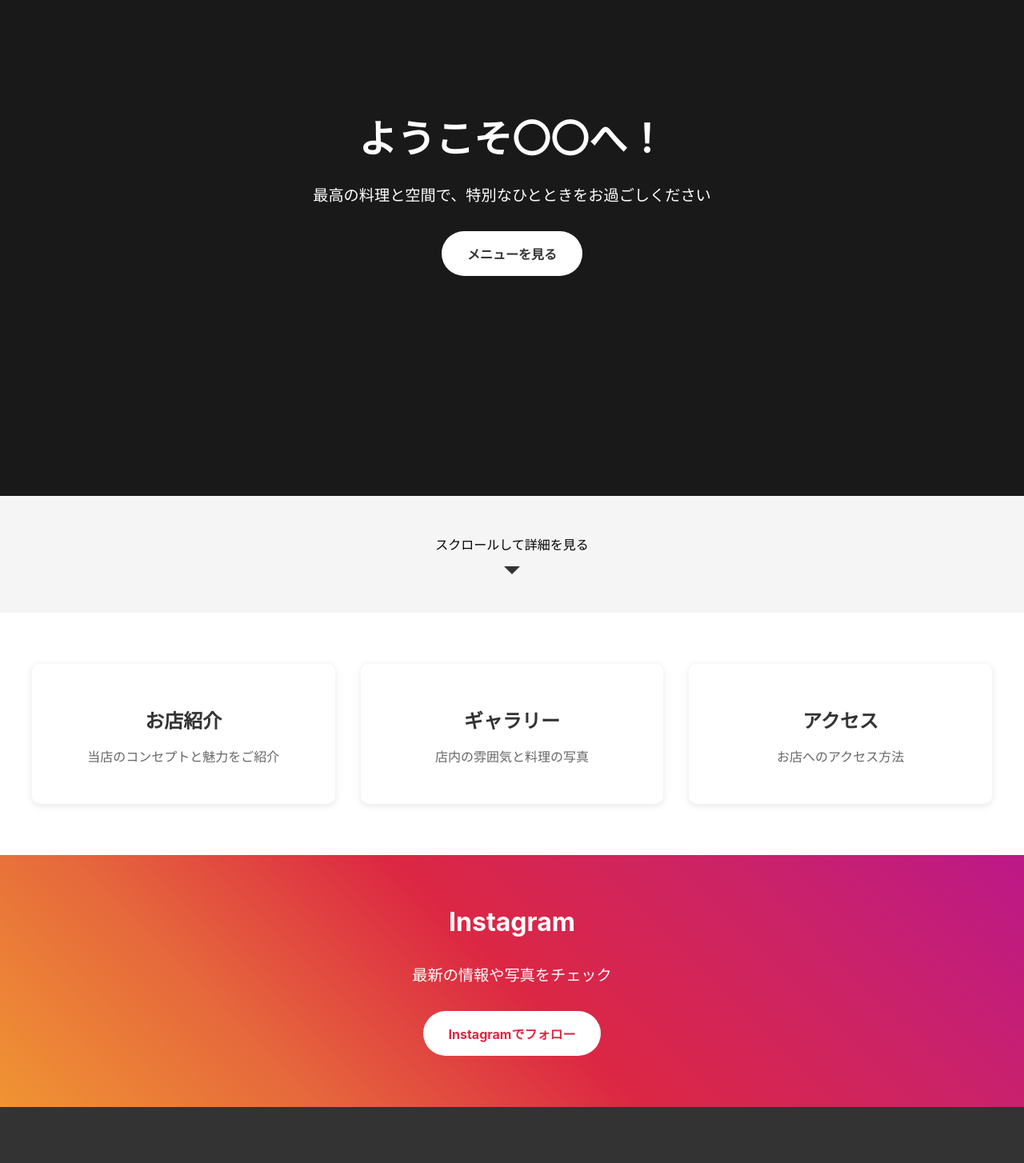
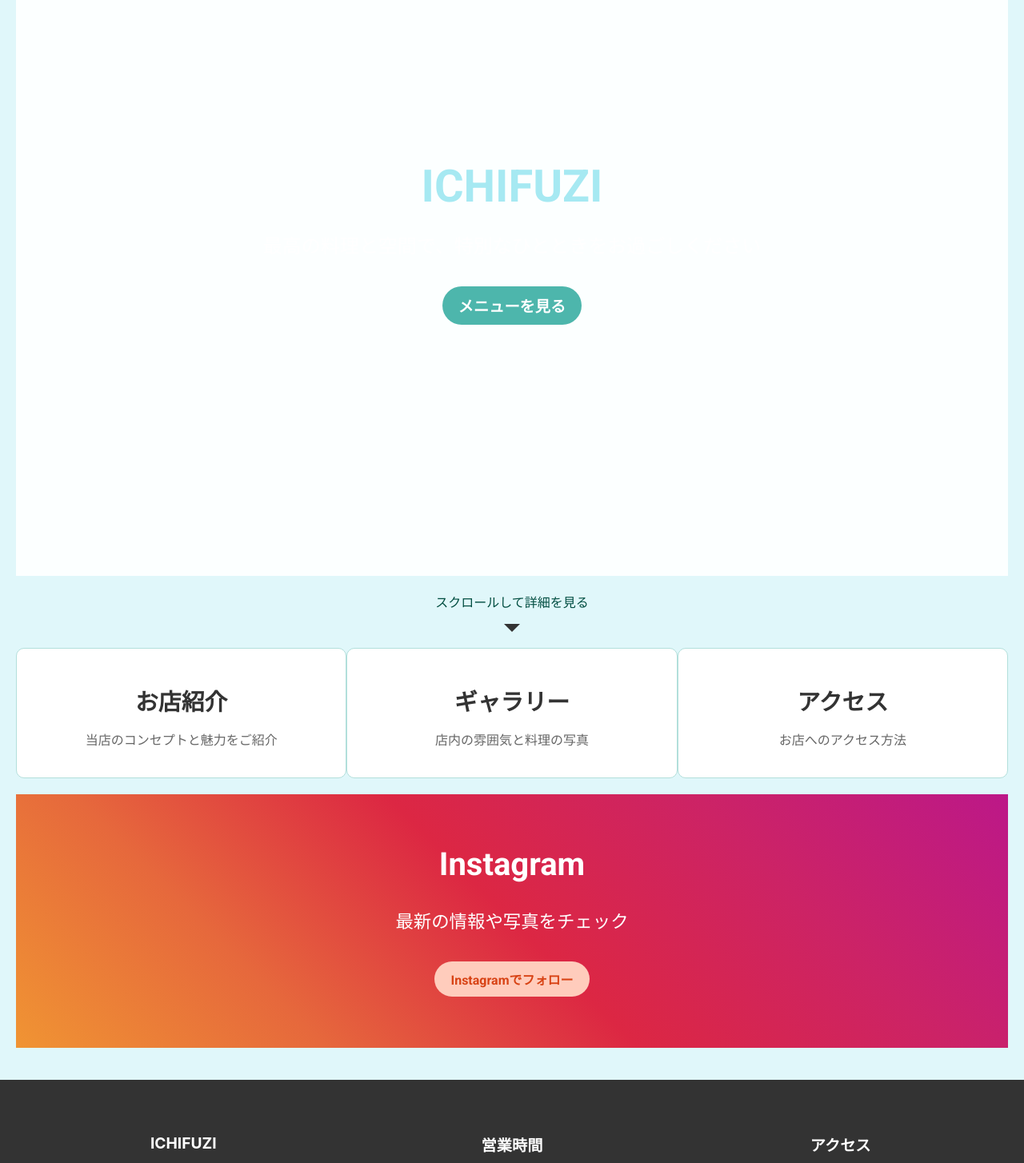
Before and after one commit to shitagami/toraoharuki, a React (Create React App) app: page / in a window 1280 px wide. Shown: the part 260-1714 px from the top of the page at 80% size. Built offline with nearby package versions, Linux system fonts and the light colour scheme.

Commit message:
Update styles for Home component and add scroll functionality

```diff
--- a/src/pages/Home.css
+++ b/src/pages/Home.css
@@ -1,5 +1,12 @@
+/* Google Fontsのインポートを追加 */
+@import url('https://fonts.googleapis.com/css2?family=Roboto:wght@400;700&display=swap');
+
 .home {
   margin-top: 80px; /* ヘッダーの高さ分 */
+  background-color: #e0f7fa; /* 明るい青の背景 */
+  color: #004d40; /* 濃いティールのテキストカラー */
+  font-family: 'Roboto', sans-serif; /* フォントをRobotoに変更 */
+  padding: 20px; /* パディングを追加 */
 }
 
 .hero {
@@ -13,6 +20,7 @@
   text-align: center;
   color: #fff;
   position: relative;
+  padding: 40px 20px; /* スペーシングのためのパディング */
 }
 
 .hero::before {
@@ -22,7 +30,7 @@
   left: 0;
   right: 0;
   bottom: 0;
-  background: rgba(0, 0, 0, 0.5);
+  background: #fcffff;
 }
 
 .hero-content {
@@ -33,24 +41,28 @@
 }
 
 .hero h1 {
-  font-size: 3rem;
+  font-size: 3.5rem; /* フォントサイズを大きく */
   margin-bottom: 1.5rem;
+  font-weight: 700; /* 太字 */
+  color: #a6e9f2 !important; /* 水色に変更 */
 }
 
 .hero p {
-  font-size: 1.2rem;
+  font-size: 1.5rem; /* フォントサイズを大きく */
   margin-bottom: 2rem;
+  line-height: 1.5; /* 行間を広げる */
 }
 
 .cta-button {
   display: inline-block;
-  padding: 1rem 2rem;
-  background-color: #fff;
-  color: #333;
-  text-decoration: none;
-  border-radius: 30px;
+  padding: 10px 20px; /* ボタンのパディング */
+  background-color: #4db6ac; /* 明るいティールのボタン */
+  color: white; /* ボタンのテキストは白 */
+  text-decoration: none; /* 下線を削除 */
+  border-radius: 25px; /* 角を丸くする */
   font-weight: bold;
   transition: all 0.3s;
+  font-size: 1.2rem; /* ボタンのフォントサイズを調整 */
 }
 
 .cta-button:hover {
@@ -60,8 +72,7 @@
 
 .scroll-indicator {
   text-align: center;
-  padding: 2rem 0;
-  background-color: #f5f5f5;
+  margin: 20px 0; /* スペーシングのためのマージン */
 }
 
 .arrow-down {
@@ -74,20 +85,18 @@
 }
 
 .features {
-  display: grid;
-  grid-template-columns: repeat(auto-fit, minmax(300px, 1fr));
-  gap: 2rem;
-  padding: 4rem 2rem;
-  max-width: 1200px;
-  margin: 0 auto;
+  display: flex;
+  justify-content: space-around; /* フィーチャーカードを間隔をあけて配置 */
+  margin: 20px 0; /* スペーシングのためのマージン */
 }
 
 .feature-card {
-  background-color: #fff;
-  padding: 2rem;
-  border-radius: 10px;
-  box-shadow: 0 2px 10px rgba(0, 0, 0, 0.1);
-  transition: transform 0.3s;
+  background-color: #ffffff; /* カードの背景は白 */
+  border: 1px solid #b2dfdb; /* 明るいボーダー */
+  border-radius: 10px; /* 角を丸くする */
+  padding: 20px; /* カードのパディング */
+  text-align: center; /* テキストを中央揃え */
+  width: 30%; /* カードの幅を設定 */
 }
 
 .feature-card:hover {
@@ -101,6 +110,8 @@
 
 .feature-card h2 {
   margin-bottom: 1rem;
+  font-size: 1.8rem; /* フィーチャーカードのタイトルサイズを調整 */
+  font-weight: 700; /* 太字 */
 }
 
 .feature-card p {
@@ -112,6 +123,7 @@
   padding: 4rem 2rem;
   text-align: center;
   color: #fff;
+  margin: 20px 0; /* スペーシングのためのマージン */
 }
 
 .instagram-container {
@@ -133,22 +145,24 @@
 }
 
 .instagram-title {
-  font-size: 2rem;
+  font-size: 2.5rem; /* Instagramセクションのタイトルサイズを調整 */
   margin: 0;
+  font-weight: 700; /* 太字 */
 }
 
 .instagram-description {
-  font-size: 1.2rem;
+  font-size: 1.4rem; /* 説明文のフォントサイズを調整 */
   margin-bottom: 2rem;
+  line-height: 1.5; /* 行間を広げる */
 }
 
 .instagram-button {
   display: inline-block;
-  padding: 1rem 2rem;
-  background-color: #fff;
-  color: #dc2743;
-  text-decoration: none;
-  border-radius: 30px;
+  padding: 10px 20px; /* ボタンのパディング */
+  background-color: #ffccbc; /* 明るいオレンジのボタン */
+  color: #d84315; /* 濃いオレンジのテキスト */
+  text-decoration: none; /* 下線を削除 */
+  border-radius: 25px; /* 角を丸くする */
   font-weight: bold;
   transition: all 0.3s;
 }
--- a/src/pages/Home.js
+++ b/src/pages/Home.js
@@ -7,7 +7,7 @@
     <div className="home">
       <section className="hero">
         <div className="hero-content">
-          <h1>ようこそ〇〇へ！</h1>
+          <h1>ICHIFUZI</h1>
           <p>最高の料理と空間で、特別なひとときをお過ごしください</p>
           <Link to="/menu" className="cta-button">メニューを見る</Link>
         </div>
```
